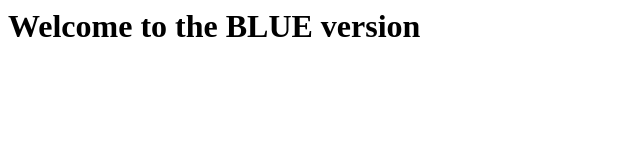
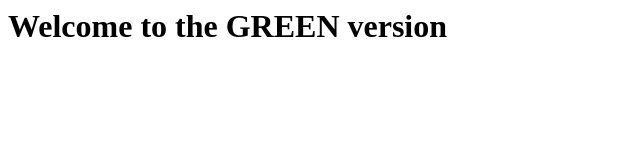
Before and after one commit to RootlessNomad/blue-green-deployment, a plain HTML site: page index.html in a window 1280 px wide. Shown: the whole page, without its empty margins (0-640 px from the left). Drawn offline with Linux system fonts and the light colour scheme.

Commit message:
Upload HTLM Green version

```diff
--- a/index.html
+++ b/index.html
@@ -1 +1 @@
-<h1>Welcome to the BLUE version</h1>
+<h1>Welcome to the GREEN version</h1>
```
